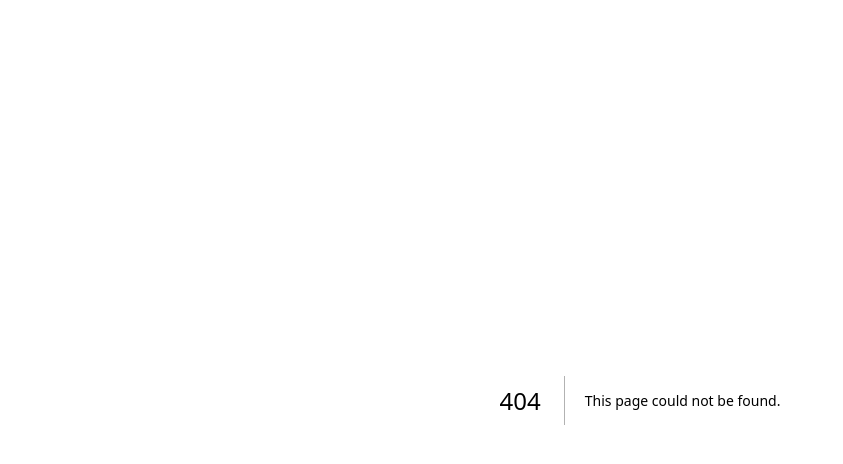
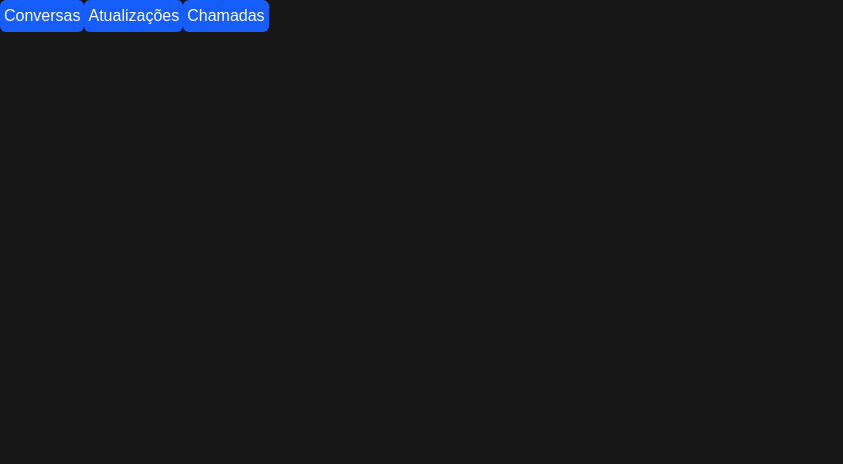
Before and after one commit to rogin2005/CursoJS, a Next.js app in the folder CursoJS/Fs_udemy/react-next-aula/react-fundamentos/: page /fundamentos/comunicacao/direta in a window 1280 px wide. Before the commit this address had no page. Shown: the top 464 px of the page, without its empty margins (0-843 px from the left). Built offline with nearby package versions, Linux system fonts and the light colour scheme.

Commit message:
Comunicação Direta

```diff
--- /dev/null
+++ b/CursoJS/Fs_udemy/react-next-aula/react-fundamentos/src/app/fundamentos/comunicacao/direta/componentes/AbaDireta.tsx
@@ -0,0 +1,20 @@
+'use client'
+
+import { useState } from "react";
+import ConteudoDireta from "./ConteudoDireta";
+
+export default function AbaDireta() {//Pai
+
+    const [aba, setAba] = useState('')
+
+    return (
+        <div>
+            <button onClick={()=> setAba('Conversas')}>Conversas</button>
+            <button onClick={()=> setAba('Atualizações')}>Atualizações</button>
+            <button onClick={()=> setAba('Chamadas')}>Chamadas</button>
+
+            <ConteudoDireta nome={aba} />
+
+        </div>
+    )
+}
--- /dev/null
+++ b/CursoJS/Fs_udemy/react-next-aula/react-fundamentos/src/app/fundamentos/comunicacao/direta/componentes/ConteudoDireta.tsx
@@ -0,0 +1,11 @@
+interface ConteudoProps {
+    nome: string
+}
+
+export default function ConteudoDireta( props: ConteudoProps ) {
+    return (
+        <div>
+            <span>{props.nome}</span>
+        </div>
+    )
+}
--- /dev/null
+++ b/CursoJS/Fs_udemy/react-next-aula/react-fundamentos/src/app/fundamentos/comunicacao/direta/page.tsx
@@ -0,0 +1,9 @@
+import AbaDireta from "./componentes/AbaDireta";
+
+export default function Direta() {
+    return (
+        <div>
+            <AbaDireta />
+        </div>
+    )
+}
--- a/CursoJS/Fs_udemy/react-next-aula/react-fundamentos/src/app/globals.css
+++ b/CursoJS/Fs_udemy/react-next-aula/react-fundamentos/src/app/globals.css
@@ -35,7 +35,7 @@ body {
   @apply rounded-md;
 }
 
-.botao {
+div button {
   @apply bg-blue-600 p-1;
   @apply rounded-md text-white hover:bg-blue-500;
 }
```
